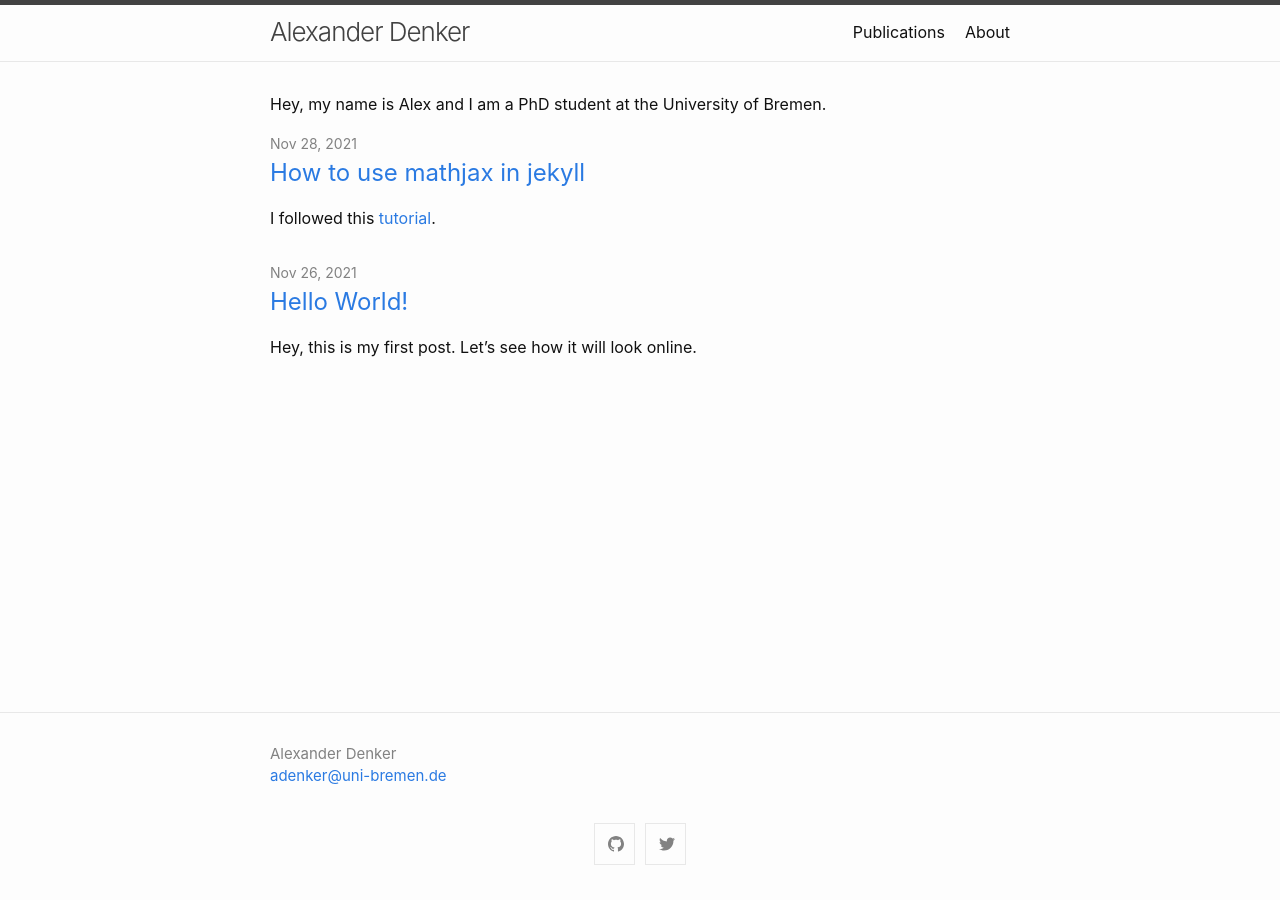
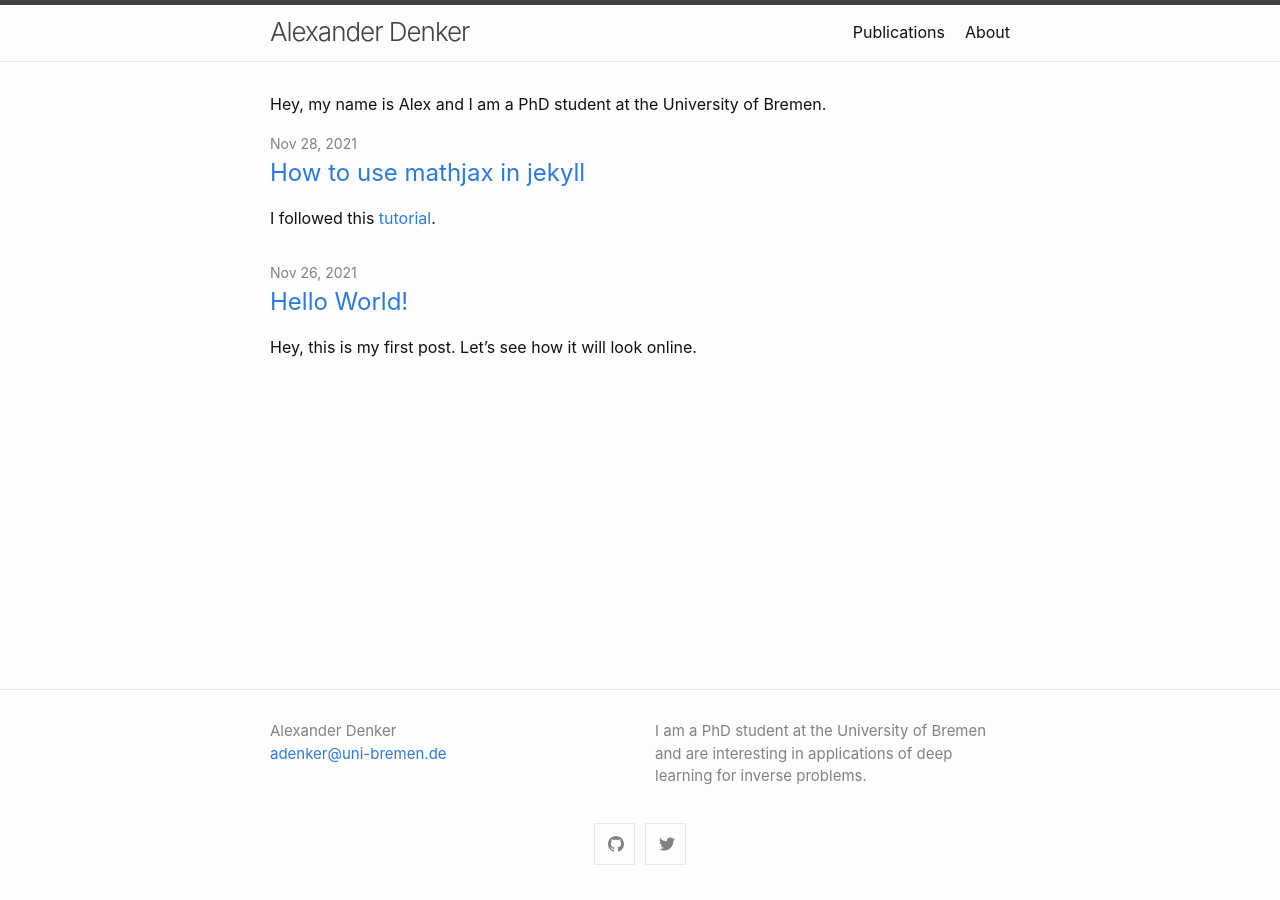
Before and after one commit to alexdenker/alexdenker.github.io, a Jekyll site: the page built from index.md, in a window 1280 px wide. Built offline with Jekyll 4.4.1, drawn with Linux system fonts in a browser that asks for light colours.

Commit message:
set description

```diff
--- a/_config.yml
+++ b/_config.yml
@@ -2,15 +2,13 @@ title: Alexander Denker
 author:
   name: Alexander Denker
   email: adenker@uni-bremen.de
-description: #> # this means to ignore newlines until "show_excerpts:"
-  #Write an awesome description for your new site here. You can edit this
-  #line in _config.yml. It will appear in your document head meta (for
-  #Google search results) and in your feed.xml site description.
+description: > # this means to ignore newlines until "show_excerpts:"
+  I am a PhD student at the University of Bremen and are interesting in applications of deep learning for inverse problems.
 
 show_excerpts: false # set to true to show excerpts on the homepage
 
-domain: alexanderdenker.github.io       # if you want to force HTTPS, specify the domain without the http at the start, e.g. example.com
-url: https://alexanderdenker.github.io  # the base hostname and protocol for your site, e.g. http://example.com
+#domain: alexanderdenker.github.io       # if you want to force HTTPS, specify the domain without the http at the start, e.g. example.com
+#url: https://alexanderdenker.github.io  # the base hostname and protocol for your site, e.g. http://example.com
 #baseurl: /REPOSITORY-NAME/      # place folder name if the site is served in a subfolder
 
 
```
